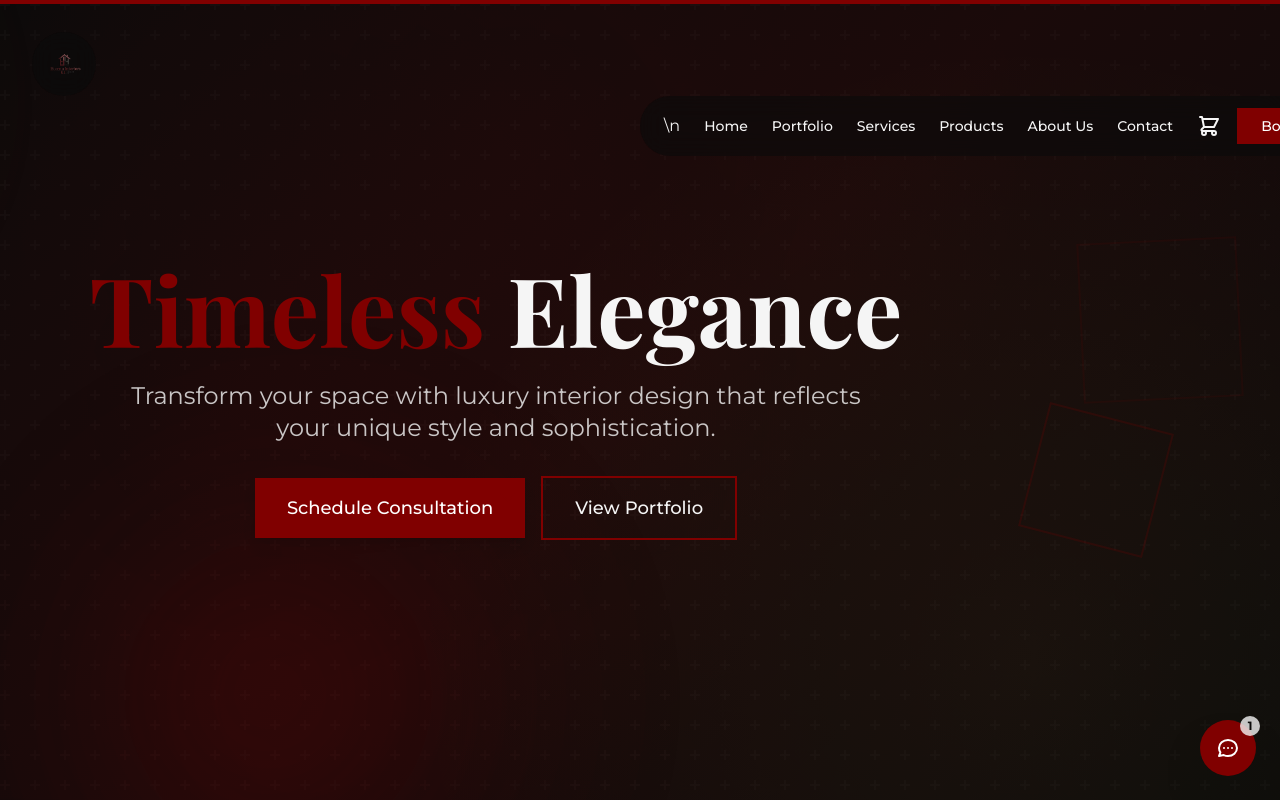
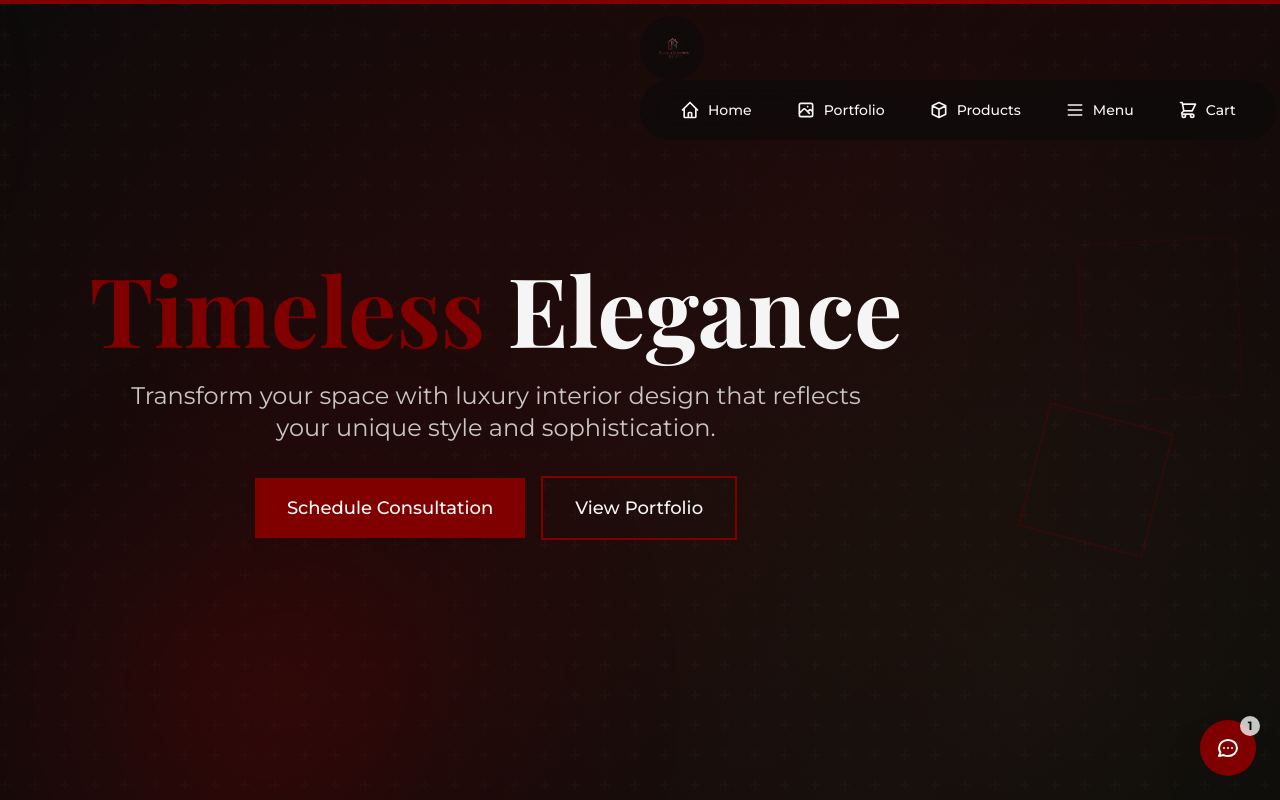
Before and after one commit to kellyworkos00-droid/eterna, a Next.js app: page / in a window 1280 px wide. Shown: the top 800 px of the page. Built offline with nearby package versions, Linux system fonts and the light colour scheme.

Commit message:
Restructure navigation: floating nav bar with Home/Portfolio/Products/Cart and center menu popup

```diff
--- a/components/Navigation.tsx
+++ b/components/Navigation.tsx
@@ -3,12 +3,12 @@
 import { useState, useEffect } from 'react'
 import Link from 'next/link'
 import Image from 'next/image'
-import { motion } from 'framer-motion'
+import { motion, AnimatePresence } from 'framer-motion'
 import { useCart } from '@/context/CartContext'
 
 const Navigation = () => {
   const [isScrolled, setIsScrolled] = useState(false)
-  const [isMobileMenuOpen, setIsMobileMenuOpen] = useState(false)
+  const [isMenuOpen, setIsMenuOpen] = useState(false)
   const { cartCount } = useCart()
 
   useEffect(() => {
@@ -19,23 +19,38 @@ const Navigation = () => {
     return () => window.removeEventListener('scroll', handleScroll)
   }, [])
 
-  const navLinks = [
-    { href: '/', label: 'Home' },
-    { href: '/portfolio', label: 'Portfolio' },
+  const mainNavLinks = [
+    { href: '/', label: 'Home', icon: (
+      <svg className="w-5 h-5" fill="none" stroke="currentColor" viewBox="0 0 24 24">
+        <path strokeLinecap="round" strokeLinejoin="round" strokeWidth={2} d="M3 12l2-2m0 0l7-7 7 7M5 10v10a1 1 0 001 1h3m10-11l2 2m-2-2v10a1 1 0 01-1 1h-3m-6 0a1 1 0 001-1v-4a1 1 0 011-1h2a1 1 0 011 1v4a1 1 0 001 1m-6 0h6" />
+      </svg>
+    )},
+    { href: '/portfolio', label: 'Portfolio', icon: (
+      <svg className="w-5 h-5" fill="none" stroke="currentColor" viewBox="0 0 24 24">
+        <path strokeLinecap="round" strokeLinejoin="round" strokeWidth={2} d="M4 16l4.586-4.586a2 2 0 012.828 0L16 16m-2-2l1.586-1.586a2 2 0 012.828 0L20 14m-6-6h.01M6 20h12a2 2 0 002-2V6a2 2 0 00-2-2H6a2 2 0 00-2 2v12a2 2 0 002 2z" />
+      </svg>
+    )},
+    { href: '/products', label: 'Products', icon: (
+      <svg className="w-5 h-5" fill="none" stroke="currentColor" viewBox="0 0 24 24">
+        <path strokeLinecap="round" strokeLinejoin="round" strokeWidth={2} d="M20 7l-8-4-8 4m16 0l-8 4m8-4v10l-8 4m0-10L4 7m8 4v10M4 7v10l8 4" />
+      </svg>
+    )},
+  ]
+
+  const menuLinks = [
     { href: '/services', label: 'Services' },
-    { href: '/products', label: 'Products' },
     { href: '/about', label: 'About Us' },
     { href: '/contact', label: 'Contact' },
   ]
 
   return (
     <>
-      {/* Floating Logo */}
+      {/* Floating Logo at Top Center */}
       <motion.div
         initial={{ y: -100, opacity: 0 }}
         animate={{ y: 0, opacity: 1 }}
         transition={{ duration: 0.5 }}
-        className={`fixed top-8 left-8 z-50 transition-all duration-300 ${
+        className={`fixed top-4 left-1/2 transform -translate-x-1/2 z-50 transition-all duration-300 ${
           isScrolled
             ? 'bg-eterna-black/80 backdrop-blur-xl shadow-2xl border border-eterna-accent/20'
             : 'bg-eterna-black/60 backdrop-blur-md'
@@ -53,130 +68,134 @@ const Navigation = () => {
         </Link>
       </motion.div>
 
-      {/* Floating Navigation */}
+      {/* Main Floating Navigation Below */}
       <motion.nav
         initial={{ y: -100, opacity: 0 }}
         animate={{ y: 0, opacity: 1 }}
         transition={{ duration: 0.5, delay: 0.1 }}
-        className={`fixed top-24 left-1/2 transform -translate-x-1/2 z-50 transition-all duration-300 ${
+        className={`fixed top-20 left-1/2 transform -translate-x-1/2 z-50 transition-all duration-300 ${
           isScrolled
             ? 'bg-eterna-black/80 backdrop-blur-xl shadow-2xl border border-eterna-accent/20'
             : 'bg-eterna-black/60 backdrop-blur-md'
         } rounded-full`}
       >
         <div className="px-6 py-3">
-          <div className="flex items-center gap-6">\n            {/* Desktop Navigation */}
-            <div className="hidden lg:flex items-center gap-6">
-              {navLinks.map((link) => (
+          <div className="flex items-center gap-3">
+            {/* Main Nav Links - Home, Portfolio, Products */}
+            {mainNavLinks.map((link) => (
               <Link
                 key={link.href}
                 href={link.href}
-                  className="text-eterna-accent hover:text-eterna-maroon transition-colors duration-300 font-medium text-sm relative group whitespace-nowrap"
+                className="flex items-center gap-2 text-eterna-accent hover:text-eterna-maroon transition-colors duration-300 px-4 py-2 rounded-full hover:bg-eterna-maroon/10"
+                title={link.label}
               >
-                  {link.label}
-                  <span className="absolute bottom-0 left-0 w-0 h-0.5 bg-eterna-maroon group-hover:w-full transition-all duration-300"></span>
+                {link.icon}
+                <span className="hidden lg:inline font-medium text-sm">{link.label}</span>
               </Link>
             ))}
-            </div>
-            {/* Cart and CTA */}
-            <div className="flex items-center gap-4">
+
+            {/* Menu Icon (Center) - Opens popup for Services, About, Contact */}
+            <button
+              onClick={() => setIsMenuOpen(!isMenuOpen)}
+              className="flex items-center gap-2 text-eterna-accent hover:text-eterna-maroon transition-colors duration-300 px-4 py-2 rounded-full hover:bg-eterna-maroon/10"
+              title="Menu"
+            >
+              <svg className="w-5 h-5" fill="none" stroke="currentColor" viewBox="0 0 24 24">
+                <path strokeLinecap="round" strokeLinejoin="round" strokeWidth={2} d="M4 6h16M4 12h16M4 18h16" />
+              </svg>
+              <span className="hidden lg:inline font-medium text-sm">Menu</span>
+            </button>
+
+            {/* Cart Icon */}
             <Link
               href="/cart"
-                className="relative text-eterna-accent hover:text-eterna-maroon transition-colors duration-300"
+              className="relative flex items-center gap-2 text-eterna-accent hover:text-eterna-maroon transition-colors duration-300 px-4 py-2 rounded-full hover:bg-eterna-maroon/10"
+              title="Cart"
             >
-                <svg className="w-6 h-6" fill="none" stroke="currentColor" viewBox="0 0 24 24">
+              <svg className="w-5 h-5" fill="none" stroke="currentColor" viewBox="0 0 24 24">
                 <path strokeLinecap="round" strokeLinejoin="round" strokeWidth={2} d="M3 3h2l.4 2M7 13h10l4-8H5.4M7 13L5.4 5M7 13l-2.293 2.293c-.63.63-.184 1.707.707 1.707H17m0 0a2 2 0 100 4 2 2 0 000-4zm-8 2a2 2 0 11-4 0 2 2 0 014 0z" />
               </svg>
               {cartCount > 0 && (
-                  <span className="absolute -top-2 -right-2 bg-eterna-maroon text-white text-xs rounded-full w-5 h-5 flex items-center justify-center font-semibold">
+                <span className="absolute -top-1 -right-1 bg-eterna-maroon text-white text-xs rounded-full w-5 h-5 flex items-center justify-center font-semibold">
                   {cartCount}
                 </span>
               )}
+              <span className="hidden lg:inline font-medium text-sm">Cart</span>
             </Link>
-
-              <Link
-                href="/contact"
-                className="hidden lg:block bg-eterna-maroon hover:bg-eterna-maroon/80 text-white px-6 py-2 transition-all duration-300 font-medium text-sm whitespace-nowrap"
-              >
-                Book Consultation
-              </Link>
-            </div>
-
-            {/* Mobile Menu Button */}
-            <button
-              onClick={() => setIsMobileMenuOpen(!isMobileMenuOpen)}
-              className="lg:hidden text-eterna-accent focus:outline-none p-2 hover:bg-eterna-maroon/10 transition-colors"
-              aria-label="Toggle menu"
-            >
-              <svg
-                className="w-6 h-6"
-                fill="none"
-                stroke="currentColor"
-                viewBox="0 0 24 24"
-              >
-                {isMobileMenuOpen ? (
-                  <path
-                    strokeLinecap="round"
-                    strokeLinejoin="round"
-                    strokeWidth={2}
-                    d="M6 18L18 6M6 6l12 12"
-                  />
-                ) : (
-                  <path
-                    strokeLinecap="round"
-                    strokeLinejoin="round"
-                    strokeWidth={2}
-                    d="M4 6h16M4 12h16M4 18h16"
-                  />
-                )}
-              </svg>
-            </button>
           </div>
         </div>
       </motion.nav>
 
-      {/* Mobile Menu */}
-      {isMobileMenuOpen && (
+      {/* Menu Popup Modal */}
+      <AnimatePresence>
+        {isMenuOpen && (
+          <>
+            {/* Backdrop */}
             <motion.div
-          initial={{ opacity: 0, y: -20 }}
-          animate={{ opacity: 1, y: 0 }}
-          exit={{ opacity: 0, y: -20 }}
-          className="fixed top-40 left-4 right-4 z-40 bg-eterna-black/95 backdrop-blur-xl border border-eterna-accent/20 rounded-2xl shadow-2xl"
+              initial={{ opacity: 0 }}
+              animate={{ opacity: 1 }}
+              exit={{ opacity: 0 }}
+              onClick={() => setIsMenuOpen(false)}
+              className="fixed inset-0 bg-black/50 backdrop-blur-sm z-40"
+            />
+
+            {/* Menu Modal */}
+            <motion.div
+              initial={{ opacity: 0, scale: 0.9, y: -20 }}
+              animate={{ opacity: 1, scale: 1, y: 0 }}
+              exit={{ opacity: 0, scale: 0.9, y: -20 }}
+              transition={{ type: "spring", duration: 0.5 }}
+              className="fixed top-1/2 left-1/2 transform -translate-x-1/2 -translate-y-1/2 z-50 bg-eterna-black/95 backdrop-blur-xl border-2 border-eterna-accent/30 rounded-3xl shadow-2xl p-8 w-96 max-w-[90vw]"
             >
-          <div className="px-6 py-6 space-y-2">
-            {navLinks.map((link, index) => (
+              <div className="flex justify-between items-center mb-6">
+                <h3 className="text-2xl font-serif font-bold text-eterna-accent">Menu</h3>
+                <button
+                  onClick={() => setIsMenuOpen(false)}
+                  className="text-eterna-accent hover:text-eterna-maroon transition-colors p-2 rounded-full hover:bg-eterna-maroon/10"
+                >
+                  <svg className="w-6 h-6" fill="none" stroke="currentColor" viewBox="0 0 24 24">
+                    <path strokeLinecap="round" strokeLinejoin="round" strokeWidth={2} d="M6 18L18 6M6 6l12 12" />
+                  </svg>
+                </button>
+              </div>
+
+              <div className="space-y-2">
+                {menuLinks.map((link, index) => (
                   <motion.div
                     key={link.href}
                     initial={{ opacity: 0, x: -20 }}
                     animate={{ opacity: 1, x: 0 }}
-                transition={{ duration: 0.3, delay: index * 0.05 }}
+                    transition={{ delay: index * 0.1 }}
                   >
                     <Link
                       href={link.href}
-                  className="block px-4 py-3 text-base text-eterna-accent hover:text-eterna-maroon hover:bg-eterna-maroon/10 transition-colors duration-300 rounded-lg"
-                  onClick={() => setIsMobileMenuOpen(false)}
+                      onClick={() => setIsMenuOpen(false)}
+                      className="block px-6 py-4 text-lg text-eterna-accent hover:text-white hover:bg-eterna-maroon rounded-xl transition-all duration-300 font-medium"
                     >
                       {link.label}
                     </Link>
                   </motion.div>
                 ))}
+
                 <motion.div
                   initial={{ opacity: 0, y: 20 }}
                   animate={{ opacity: 1, y: 0 }}
-              transition={{ duration: 0.3, delay: 0.3 }}
-              className="pt-4"
+                  transition={{ delay: 0.3 }}
+                  className="pt-4 mt-4 border-t border-eterna-accent/20"
                 >
                   <Link
                     href="/contact"
-                className="block mx-2 bg-eterna-maroon hover:bg-eterna-maroon/80 text-white px-6 py-3 text-center transition-all duration-300 font-medium"
-                onClick={() => setIsMobileMenuOpen(false)}
+                    onClick={() => setIsMenuOpen(false)}
+                    className="block w-full bg-eterna-maroon hover:bg-eterna-maroon/90 text-white px-6 py-4 rounded-xl text-center transition-all duration-300 font-semibold"
                   >
                     Book Consultation
                   </Link>
                 </motion.div>
               </div>
             </motion.div>
+          </>
         )}
+      </AnimatePresence>
     </>
   )
 }
```
Lines whose indentation alone changed are shown as unchanged.
